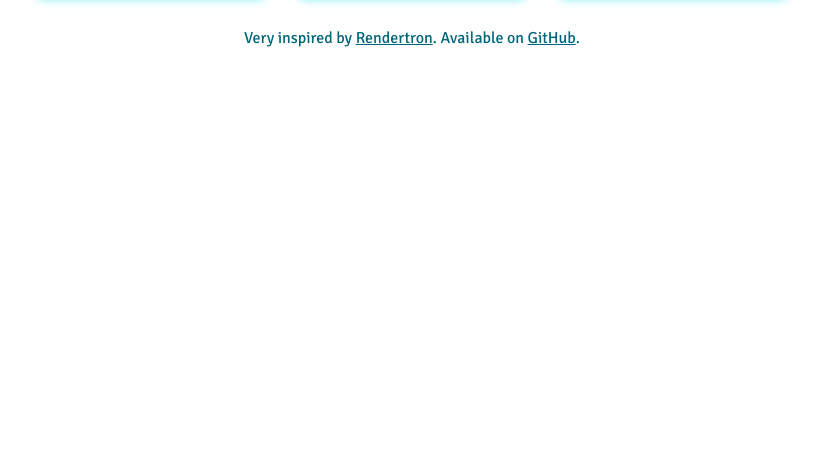
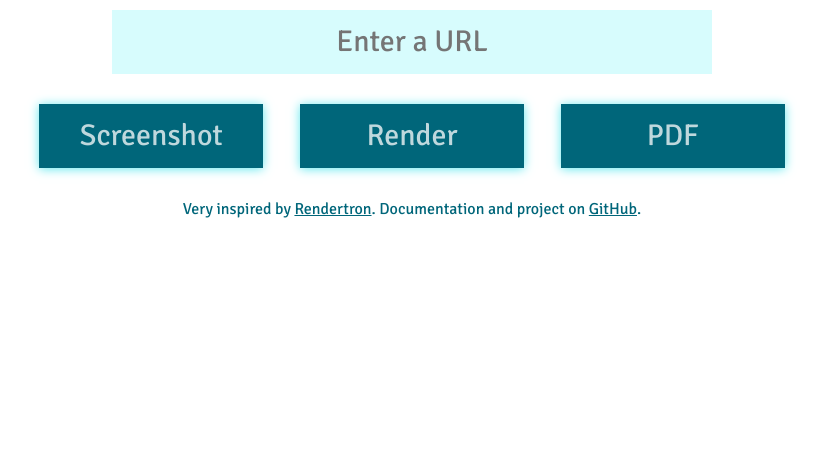
Before and after one commit to cheeaun/puppetron, a website: page index.html in a window 1280 px wide. Shown: the part 330-800 px from the top of the page, without its empty margins (228-1051 px from the left). Drawn offline with Linux system fonts and the light colour scheme.

Commit message:
Few aesthetic changes

```diff
--- a/index.html
+++ b/index.html
@@ -4,6 +4,15 @@
 <title>Puppetron</title>
 <link href="https://fonts.googleapis.com/css?family=Signika:400,700" rel="stylesheet">
 <style>
+  html {
+    display: flex;
+    height: 100%;
+  }
+  body {
+    margin: auto;
+    width: 100%;
+    padding: 0 .5em;
+  }
   body, * {
     font-family: Signika, sans-serif;
     font-weight: 400;
@@ -17,6 +26,7 @@
     font-weight: 700;
     font-size: 60px;
     text-shadow: 0 1px 20px #60E8EE;
+    margin: 0 0 .25em;
   }
   * {
     box-sizing: border-box;
@@ -66,7 +76,7 @@
   <button name="render">Render</button>
   <button name="pdf">PDF</button>
 </form>
-<footer><p>Very inspired by <a href="https://github.com/GoogleChrome/rendertron" target="_blank">Rendertron</a>. Available on <a href="https://github.com/cheeaun/puppetron" target="_blank">GitHub</a>.</p></footer>
+<footer><p>Very inspired by <a href="https://github.com/GoogleChrome/rendertron" target="_blank">Rendertron</a>. Documentation and project on <a href="https://github.com/cheeaun/puppetron" target="_blank">GitHub</a>.</p></footer>
 <script>
 function encode(url){
   return url.replace(/\?.*/i, function(m){
```
